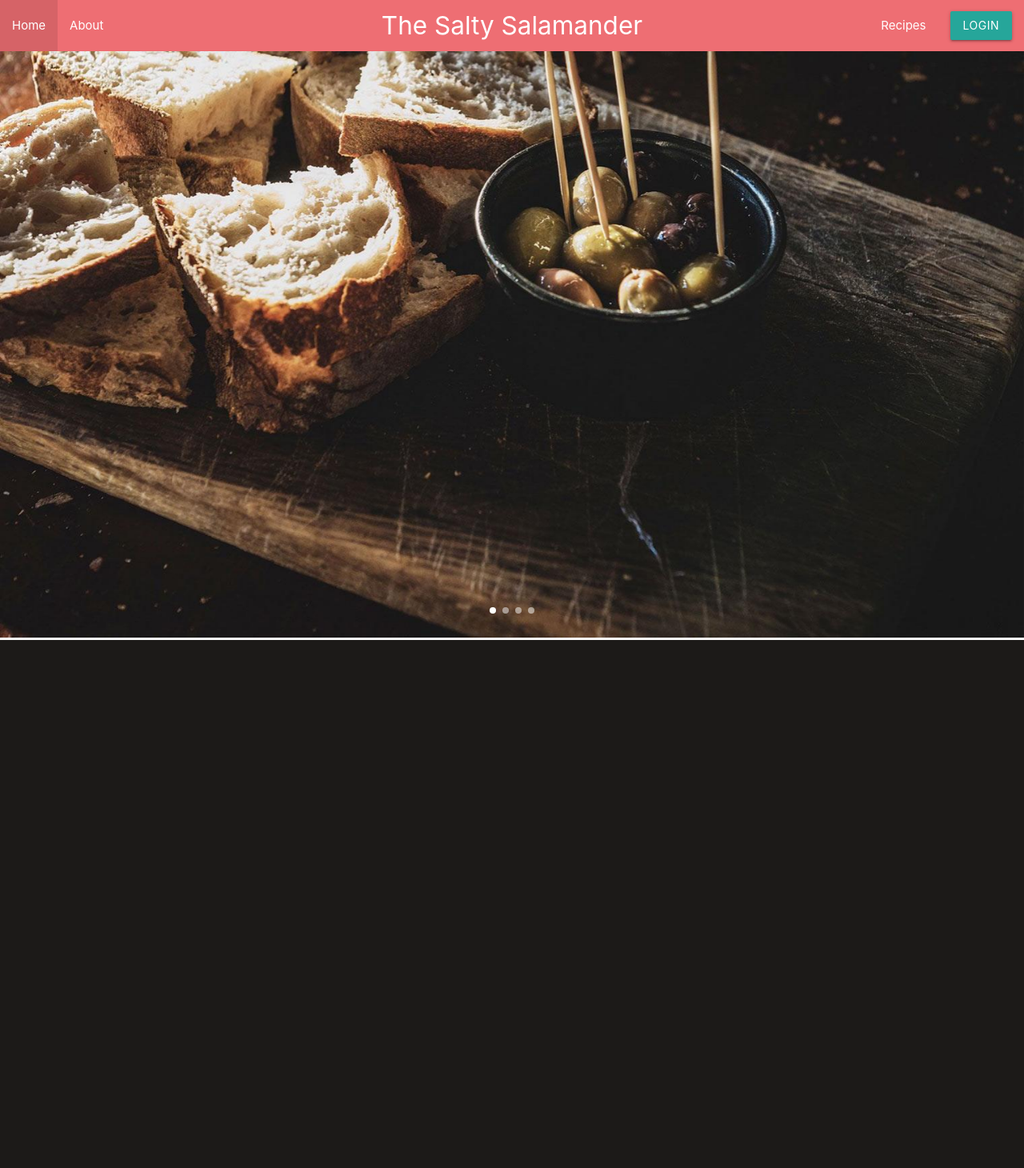
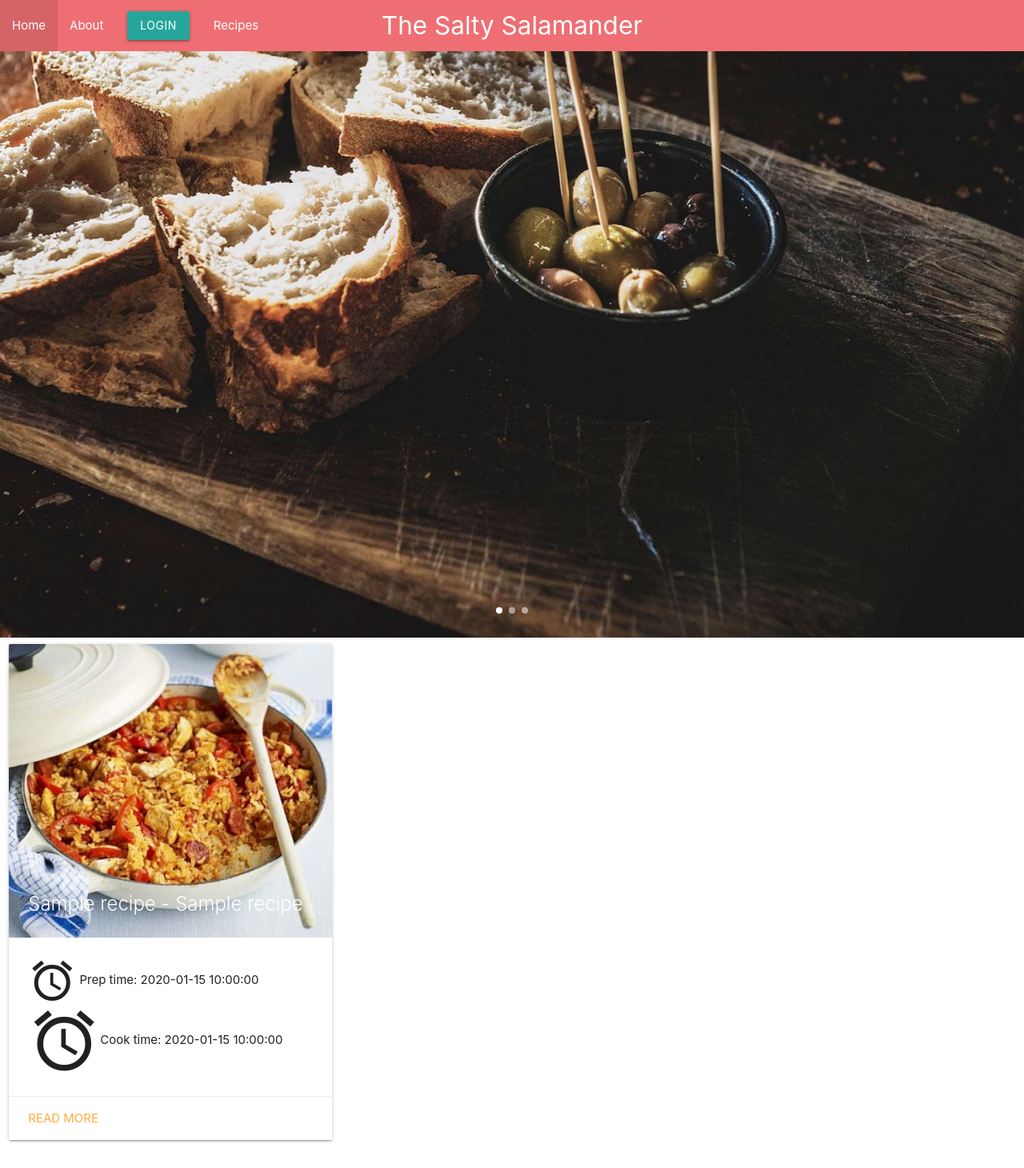
Before and after one commit to sps992/ms3-salty_salamander, a Flask app: page / in a window 1280 px wide. Shown: the whole page at 80% size. Before the commit the page ends 800 px from the top, so only its background shows below. Run offline with Flask 2, Linux system fonts and the light colour scheme; a database or web service that is not in the repository returns one stand-in record (values such as "Sample title"); some libraries are stand-ins or nearby versions.

Commit message:
Added initial layout for recipe cards.

```diff
--- a/app.py
+++ b/app.py
@@ -15,7 +15,7 @@ mongo = PyMongo(app)
 
 @app.route('/')
 def index():
-    return render_template('index.html')
+    return render_template("index.html", recipes=mongo.db.recipes.find())
 
 
 if __name__ == '__main__':
--- a/static/css/style.css
+++ b/static/css/style.css
@@ -0,0 +1,2 @@
+.material-icons{vertical-align: middle;}
+.nav-bar_right{float:right;}
--- a/templates/base.html
+++ b/templates/base.html
@@ -6,10 +6,10 @@
         <meta name="viewport" content="width=device-width, initial-scale=1, shrink-to-fit=no" />
         <meta name="description" content="Welcome to The Salty Salamander, get your fill of our tasty treats or share your own for others to drool over!" />
         <meta name="author" content="Captain Salamander" />
-        <title>The Salty Salamander - {% block title %}{% endblock %}</title>
+        <title>The Salty Salamander</title>
         <link href="https://fonts.googleapis.com/icon?family=Material+Icons" rel="stylesheet">
         <link rel="stylesheet" href="https://cdnjs.cloudflare.com/ajax/libs/materialize/1.0.0/css/materialize.min.css">
-        <link rel="stylesheet" href="{{url_for('static', filename='css/style.css')}}" type="text/css" />
+        <link rel="stylesheet" href="../static/css/style.css" type="text/css" />
     </head>
 
     <body>
--- a/templates/index.html
+++ b/templates/index.html
@@ -1,8 +1,4 @@
-{% extends "base.html" %}{% block title %}Home{% endblock %}
-
-
-
-
+{% extends "base.html" %}
 
     {% block content %}
     <nav>
@@ -13,24 +9,48 @@
             <ul id="nav-mobile" class="hide-on-med-and-down">
                 <li class="active" ><a href="#">Home</a></li>
                 <li><a href="#">About</a></li>
-                <li style="float:right;"><a class="waves-effect waves-light btn" href="#">Login</a></li>
-                <li style="float:right;"><a href="#">Recipes</a></li>
+                <li><a class="waves-effect waves-light btn" href="#">Login</a></li>
+                <li><a href="#">Recipes</a></li>
             </ul>
         </div>
     </nav>
     <ul class="sidenav" id="mobile-demo">
         <li class="active" ><a href="#">Home</a></li>
         <li><a href="#">About</a></li>
-        <li><a href="#">Recipes</a></li>
-        <li><a class="waves-effect waves-light btn" href="#">Login</a></li>
+        <li class="nav-bar_right"><a href="#">Add a Recipe</a></li>
+        <li class="nav-bar_right"><a class="waves-effect waves-light btn" href="#">Login</a></li>
     </ul>
 
   <div class="carousel carousel-slider">
     <a class="carousel-item" href="#one!"><img src="../static/images/slide1-home.jpg"></a>
-    <a class="carousel-item" href="#two!"><img src="../static/images/slide1-home.jpg"></a>
-    <a class="carousel-item" href="#three!"><img src="../static/images/slide1-home.jpg"></a>
-    <a class="carousel-item" href="#four!"><img src="../static/images/slide1-home.jpg"></a>
+    <a class="carousel-item" href="#two!"><img src="../static/images/slide2-home.jpg"></a>
+    <a class="carousel-item" href="#three!"><img src="../static/images/slide3-home.jpg"></a>
   </div>
+
+
+
+
+  <div class="row">
+  <!-- First Item -->
+  {% for recipe in recipes %}
+    <div class="col s12 m6 l4">
+      <div class="card">
+        <div class="card-image">
+          <img src="../static/images/chicken-jambalaya.jpg">
+          <span class="card-title"> {{recipe.recipe_name}} - {{recipe.category_name}}</span>
+        </div>
+        <div class="card-content">
+          <p><i class="medium material-icons">alarm</i> Prep time: {{recipe.prep_time_mins}}</p>
+           <p><i class="large material-icons">alarm</i>Cook time: {{recipe.cook_time_mins}}</p>
+        </div>
+        <div class="card-action">
+          <a href="#">Read More</a>
+        </div>
+      </div>
+    </div>
+    {% endfor %}
+  </div>
+
         {% endblock %}
 
 
```
Also changed, not shown: static/images/chicken-jambalaya.jpg (added), static/images/slide2-home.jpg (added), static/images/slide3-home.jpg (added).
